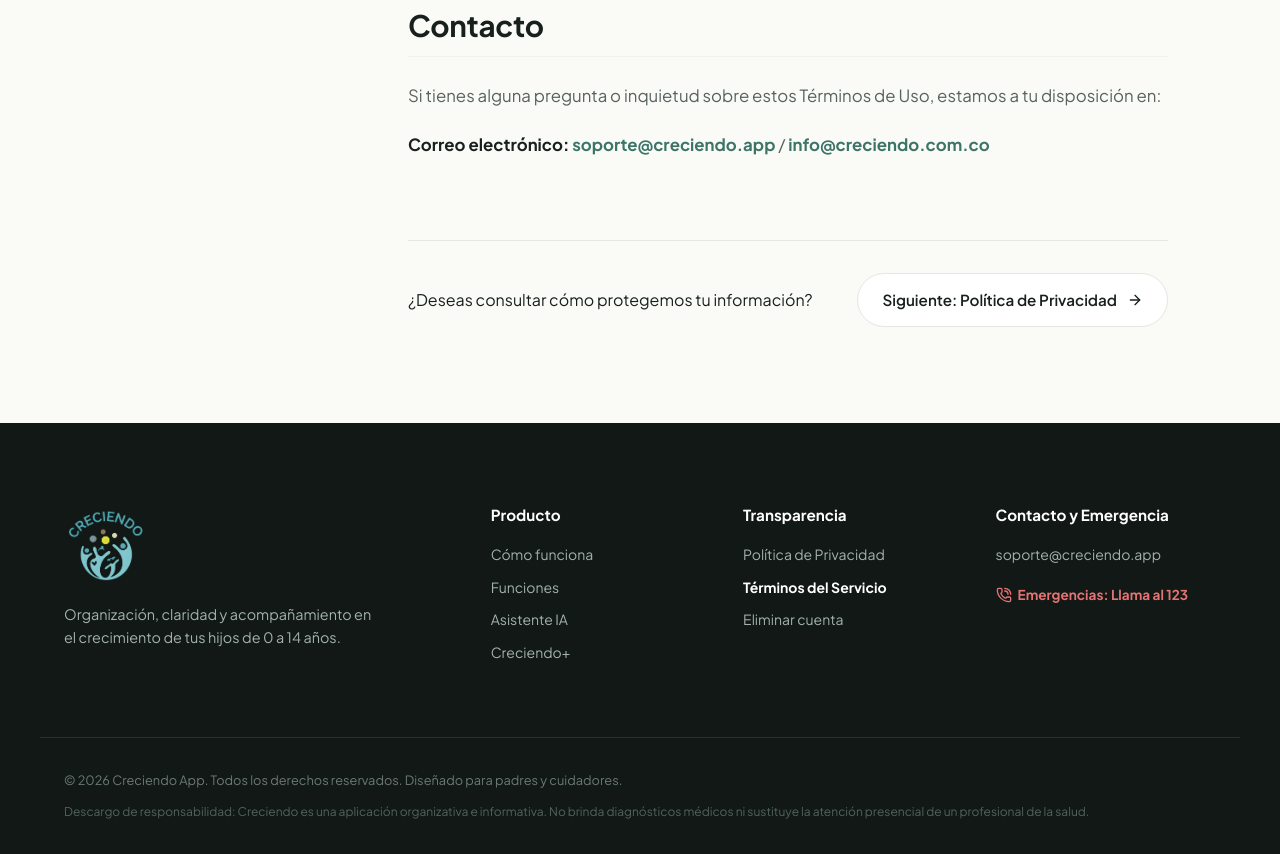
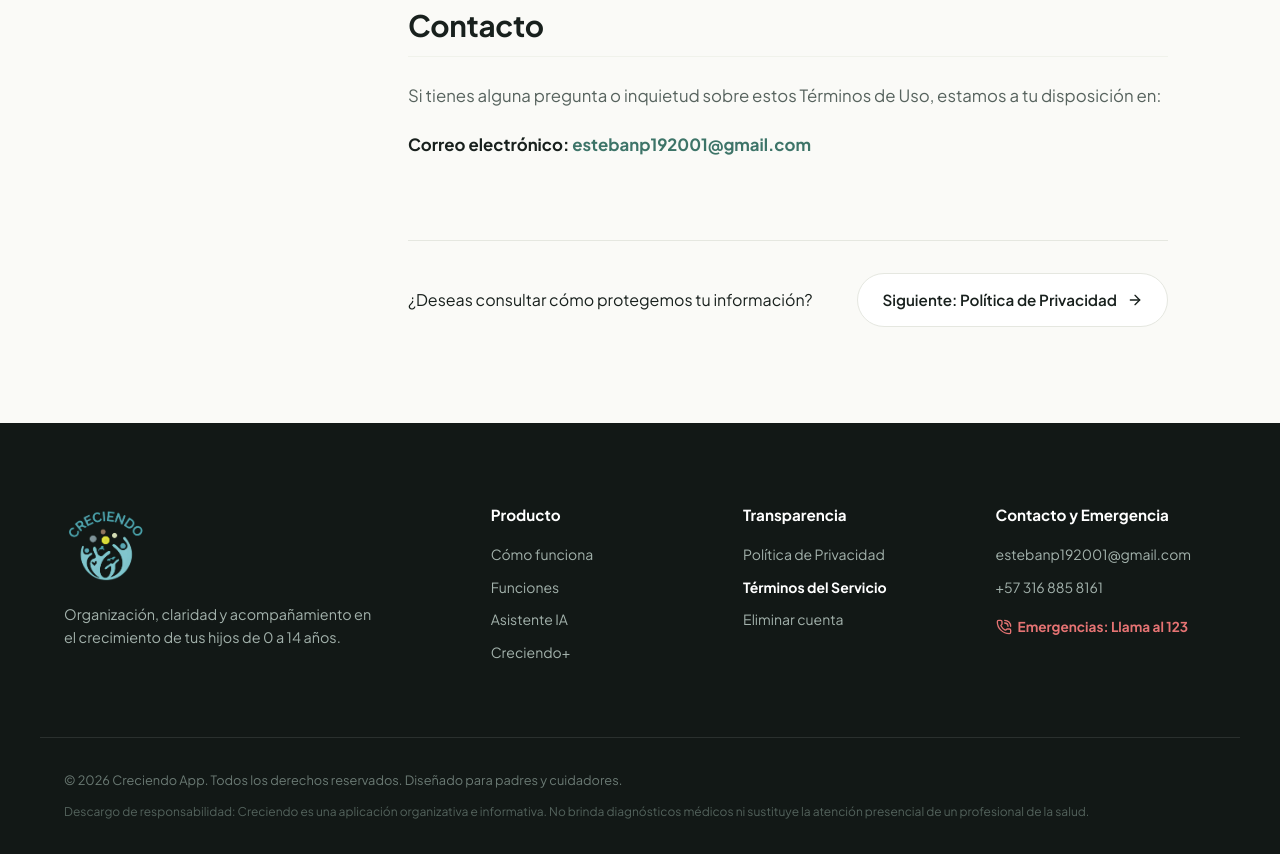
Before and after one commit to Romerinjs/creciendo-legal, a Next.js app: page /legal/terminos in a window 1280 px wide. Shown: the part 9480-10334 px from the top of the page. Built offline with nearby package versions, Linux system fonts and the light colour scheme.

Commit message:
Actualizar datos de contacto y soporte
Reemplaza los correos de soporte por estebanp192001@gmail.com y agrega el telefono +57 316 885 8161 como contacto de soporte (enlaces tel:) en los footers. Mantiene el 123 en las referencias a servicios de emergencia.

```diff
--- a/app/eliminar-cuenta/page.tsx
+++ b/app/eliminar-cuenta/page.tsx
@@ -113,7 +113,8 @@
             </div>
             <div className="link-col">
               <h5>Contacto</h5>
-              <a href="mailto:soporte@creciendo.app">soporte@creciendo.app</a>
+              <a href="mailto:estebanp192001@gmail.com">estebanp192001@gmail.com</a>
+              <a href="tel:+573168858161">+57 316 885 8161</a>
             </div>
           </div>
         </div>
--- a/app/legal/terminos/page.tsx
+++ b/app/legal/terminos/page.tsx
@@ -783,17 +783,10 @@
                   <p>
                     <strong>Correo electrónico:</strong>{" "}
                     <a
-                      href="mailto:soporte@creciendo.app"
+                      href="mailto:estebanp192001@gmail.com"
                       style={{ color: "var(--brand-primary)", fontWeight: 700 }}
                     >
-                      soporte@creciendo.app
-                    </a>{" "}
-                    /{" "}
-                    <a
-                      href="mailto:info@creciendo.com.co"
-                      style={{ color: "var(--brand-primary)", fontWeight: 700 }}
-                    >
-                      info@creciendo.com.co
+                      estebanp192001@gmail.com
                     </a>
                   </p>
                 </div>
@@ -863,7 +856,8 @@
 
             <div className="link-col">
               <h5>Contacto y Emergencia</h5>
-              <a href="mailto:soporte@creciendo.app">soporte@creciendo.app</a>
+              <a href="mailto:estebanp192001@gmail.com">estebanp192001@gmail.com</a>
+              <a href="tel:+573168858161">+57 316 885 8161</a>
               <span className="footer-emergency-box">
                 <PhoneCall size={16} /> Emergencias: Llama al 123
               </span>
--- a/app/page.tsx
+++ b/app/page.tsx
@@ -806,7 +806,8 @@
 
             <div className="link-col">
               <h5>Contacto y Emergencia</h5>
-              <a href="mailto:soporte@creciendo.app">soporte@creciendo.app</a>
+              <a href="mailto:estebanp192001@gmail.com">estebanp192001@gmail.com</a>
+              <a href="tel:+573168858161">+57 316 885 8161</a>
               <span className="footer-emergency-box">
                 <PhoneCall size={16} /> Emergencias: Llama al 123
               </span>
```
Also changed, not shown: app/legal/privacidad/page.tsx (+4 -10 lines), app/not-found.tsx (+4 -3 lines).
